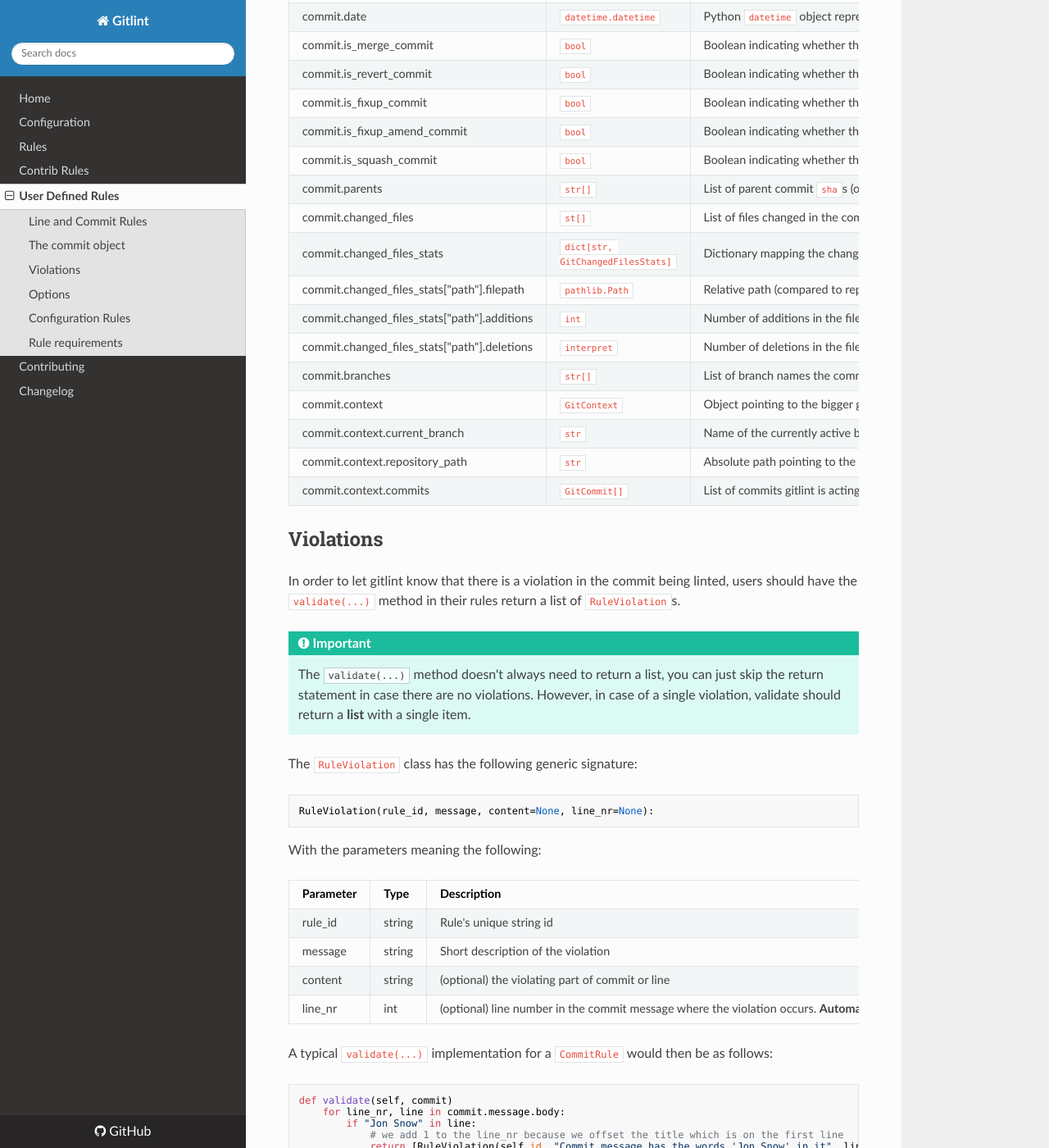
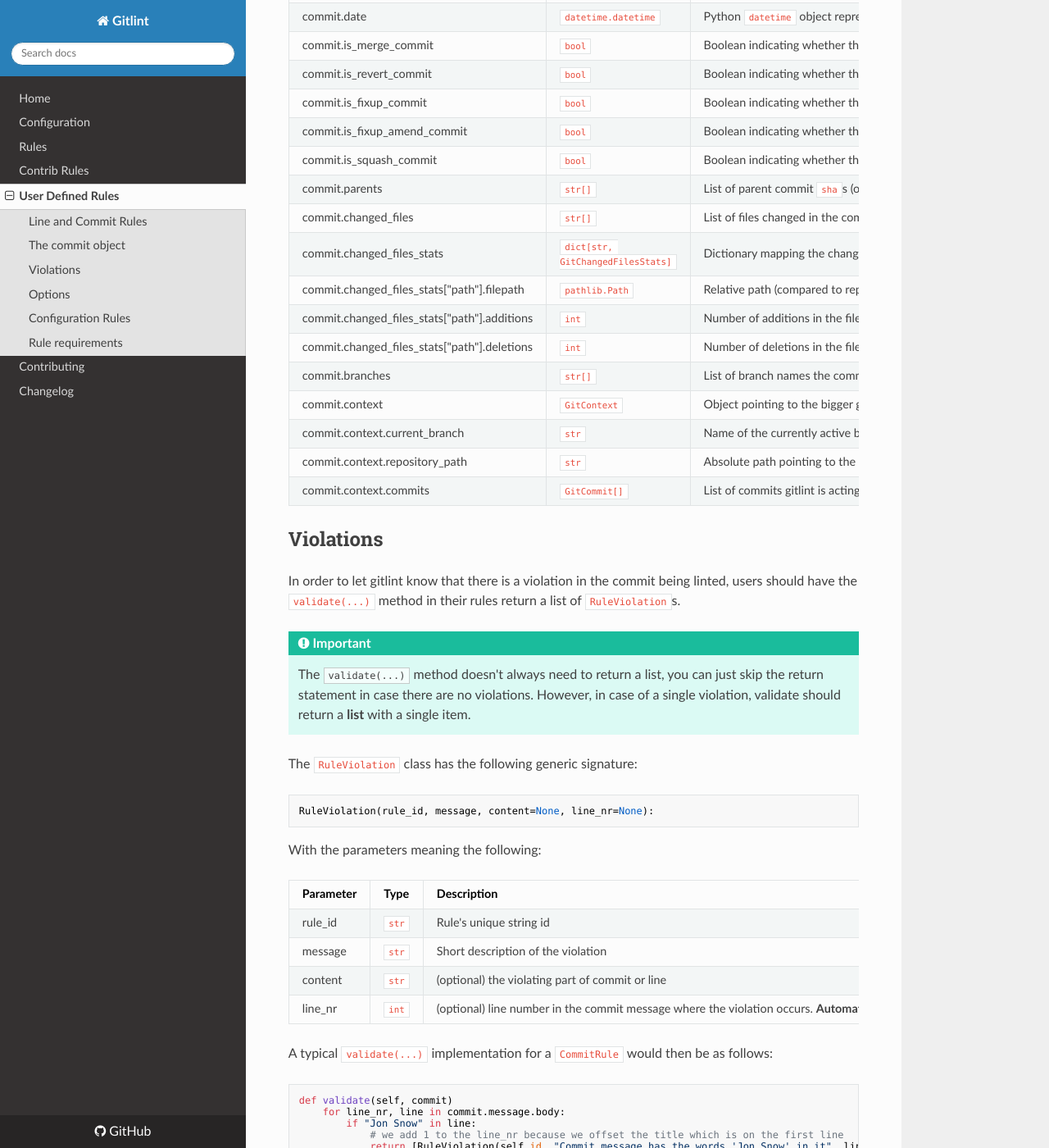
Before and after one commit to jorisroovers/gitlint, an MkDocs documentation site: the page built from docs/user_defined_rules.md, in a window 1280 px wide and 1400 px high, scrolled down 3868 px. Shown: the whole window at 82% size. Built offline with MkDocs 1.6.1, drawn with Linux system fonts in a browser that asks for light colours; nearby versions of some CDN libraries.

Commit message:
Docs typo fixes
This should complete this work.

````diff
--- a/docs/user_defined_rules.md
+++ b/docs/user_defined_rules.md
@@ -196,11 +196,11 @@ The table below outlines the various attributes of that commit object that can b
 | commit.is_fixup_amend_commit                 | `bool`                            | Boolean indicating whether the commit is a (fixup) amend commit or not.              |
 | commit.is_squash_commit                      | `bool`                            | Boolean indicating whether the commit is a squash commit or not.                     |
 | commit.parents                               | `str[]`                           | List of parent commit `sha`s (only for merge commits).                               |
-| commit.changed_files                         | `st[]`                            | List of files changed in the commit (relative paths).                                |
+| commit.changed_files                         | `str[]`                           | List of files changed in the commit (relative paths).                                |
 | commit.changed_files_stats                   | `dict[str, GitChangedFilesStats]` | Dictionary mapping the changed files to a `GitChangedFilesStats` objects             |
 | commit.changed_files_stats["path"].filepath  | `pathlib.Path`                    | Relative path (compared to repo root) of the file that was changed.                  |
 | commit.changed_files_stats["path"].additions | `int`                             | Number of additions in the file.                                                     |
-| commit.changed_files_stats["path"].deletions | `interpret`                       | Number of deletions in the file.                                                     |
+| commit.changed_files_stats["path"].deletions | `int`                             | Number of deletions in the file.                                                     |
 | commit.branches                              | `str[]`                           | List of branch names the commit is part of                                           |
 | commit.context                               | `GitContext`                      | Object pointing to the bigger git context that the commit is part of                 |
 | commit.context.current_branch                | `str`                             | Name of the currently active branch (of local repo)                                  |
@@ -222,12 +222,12 @@ RuleViolation(rule_id, message, content=None, line_nr=None):
 ```
 With the parameters meaning the following:
 
-| Parameter | Type   | Description                                                                                                                                                      |
-| --------- | ------ | ---------------------------------------------------------------------------------------------------------------------------------------------------------------- |
-| rule_id   | string | Rule's unique string id                                                                                                                                          |
-| message   | string | Short description of the violation                                                                                                                               |
-| content   | string | (optional) the violating part of commit or line                                                                                                                  |
-| line_nr   | int    | (optional) line number in the commit message where the violation occurs. **Automatically set to the correct line number for `LineRule`s if not set explicitly.** |
+| Parameter | Type  | Description                                                                                                                                                      |
+| --------- | ----- | ---------------------------------------------------------------------------------------------------------------------------------------------------------------- |
+| rule_id   | `str` | Rule's unique string id                                                                                                                                          |
+| message   | `str` | Short description of the violation                                                                                                                               |
+| content   | `str` | (optional) the violating part of commit or line                                                                                                                  |
+| line_nr   | `int` | (optional) line number in the commit message where the violation occurs. **Automatically set to the correct line number for `LineRule`s if not set explicitly.** |
 
 A typical `validate(...)` implementation for a `CommitRule` would then be as follows:
 ```python
````
